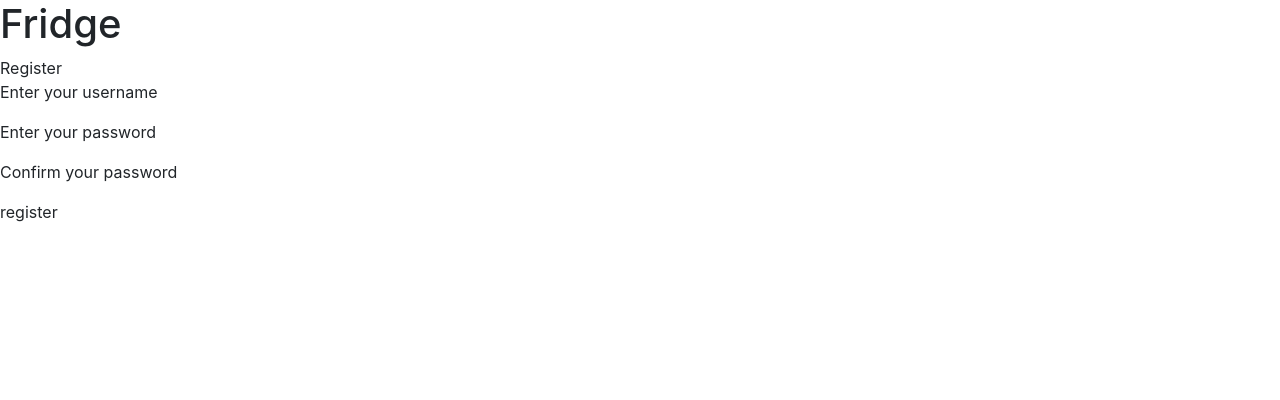
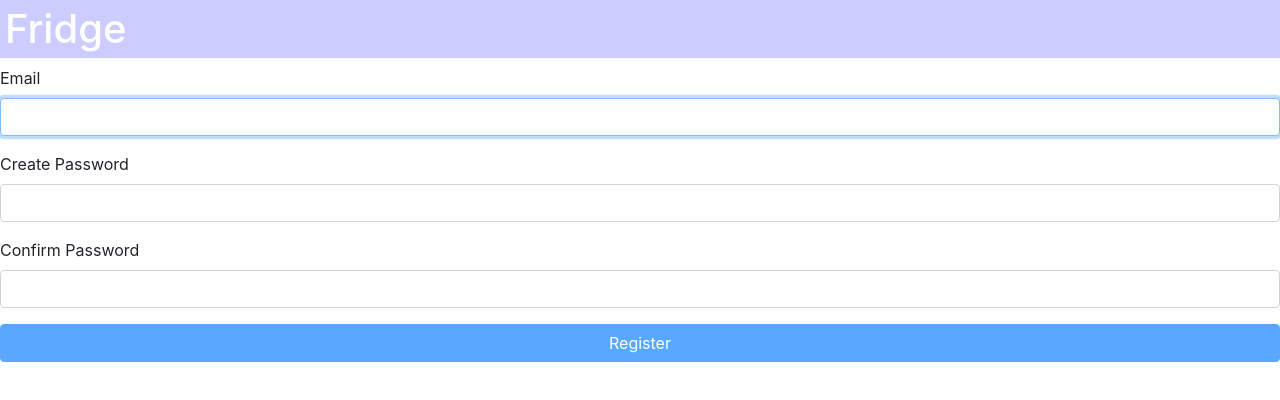
Before and after one commit to yspollen/fridge, a React (Create React App) app in the folder fridge-frontend/: page /register in a window 1280 px wide. Shown: the top 400 px of the page. Built offline with nearby package versions, Linux system fonts and the light colour scheme.

Commit message:
POST /register frontend

```diff
--- a/fridge-frontend/package.json
+++ b/fridge-frontend/package.json
@@ -6,6 +6,7 @@
     "axios": "^0.18.0",
     "bootstrap": "^4.3.1",
     "react": "^16.8.6",
+    "react-bootstrap": "^1.0.0-beta.8",
     "react-dom": "^16.8.6",
     "react-router": "^5.0.0",
     "react-router-dom": "^5.0.0",
--- a/fridge-frontend/src/App.js
+++ b/fridge-frontend/src/App.js
@@ -1,6 +1,6 @@
 import React, { Component } from 'react';
 import "bootstrap/dist/css/bootstrap.min.css";
-import { BrowserRouter as Router, Route, Link, Switch } from "react-router-dom";
+import { BrowserRouter as Router, Route, Switch } from "react-router-dom";
 import Home from "./components/home";
 import Item from "./components/item";
 import Register from "./components/register";
@@ -11,9 +11,11 @@ class App extends Component {
     return (
       <Router>
         <div className="App">
-          <h1>Fridge</h1>
+          <h1 style={headerStyle}>
+            Fridge
+          </h1>
             <Switch>
-              <Route path="/login" component={Login} />
+              <Route path="/login" component={Login}/>
               <Route path="/register" component={Register} />
               <Route path="/items/:id" component={Item} />
               <Route path="*" component={Home} />
@@ -24,4 +26,11 @@ class App extends Component {
   }
 }
 
+const headerStyle = {
+  background: '#ccccff',
+  color: '#ffffff',
+  padding: '5px',
+  bottomMargin: '5px'
+}
+
 export default App;
--- a/fridge-frontend/src/components/home.js
+++ b/fridge-frontend/src/components/home.js
@@ -3,8 +3,8 @@ import React, { Component } from 'react';
 class Home extends Component {
   	render() {
     	return (
-      <div className="Home">
-        Home
+	    	<div>
+	        	<h1>Home</h1>
 	        	<p>Welcome to your fridge (user)</p>
 	    	</div>
     	);
--- a/fridge-frontend/src/components/register.js
+++ b/fridge-frontend/src/components/register.js
@@ -1,14 +1,75 @@
 import React, { Component } from 'react';
+import { Button, FormGroup, FormControl, FormLabel } from 'react-bootstrap';
+import axios from 'axios';
 
 class Register extends Component {
-  render() {
+  constructor(props) {
+    super(props);
+    this.state = {
+      email: "",
+      password: "",
+      confirm: ""
+    };
+  }
+
+  validate() {
+    return this.state.password.length > 0 && this.state.email.length > 0 && this.state.password === this.state.confirm;
+  }
+
+  handleSubmit = (event) => {
+    event.preventDefault();
+    axios.post('http://localhost:4000/register', {
+      username: this.state.email,
+      password: this.state.password
+    })
+    .then(res => console.log(res.data));
+
+    this.setState({
+        email: '',
+        password: '',
+        confirm: ''
+    });
+  }
+
+  handleChange = (event) => {
+    this.setState({
+      [event.target.id]: event.target.value
+    });
+  }
+
+render() {
     return (
-      <div className="Register">
-        Register
-        <p>Enter your username</p>
-        <p>Enter your password</p>
-        <p>Confirm your password</p>
-        <p>register</p>
+      <div>
+        <form onSubmit={this.handleSubmit}>
+          <FormGroup controlId="email" bssize="large">
+            <FormLabel>Email</FormLabel>
+            <FormControl
+              autoFocus
+              type="email"
+              onChange={this.handleChange}
+              value={this.state.email}
+            />
+          </FormGroup>
+          <FormGroup controlId="password" bssize="large">
+            <FormLabel>Create Password</FormLabel>
+            <FormControl
+              type="password"
+              onChange={this.handleChange}
+              value={this.state.password}
+            />
+          </FormGroup>
+          <FormGroup controlId="confirm" bssize="large">
+            <FormLabel>Confirm Password</FormLabel>
+            <FormControl
+              type="password"
+              onChange={this.handleChange}
+              value={this.state.confirm}
+            />
+          </FormGroup>
+          <Button block type="submit" bssize="large" disabled={!this.validate()}>
+            Register
+          </Button>
+        </form>
       </div>
     );
   }
```
Also changed, not shown: 17 other files (tests, documents, lock files or other folders). Lines whose indentation alone changed are shown as unchanged.
